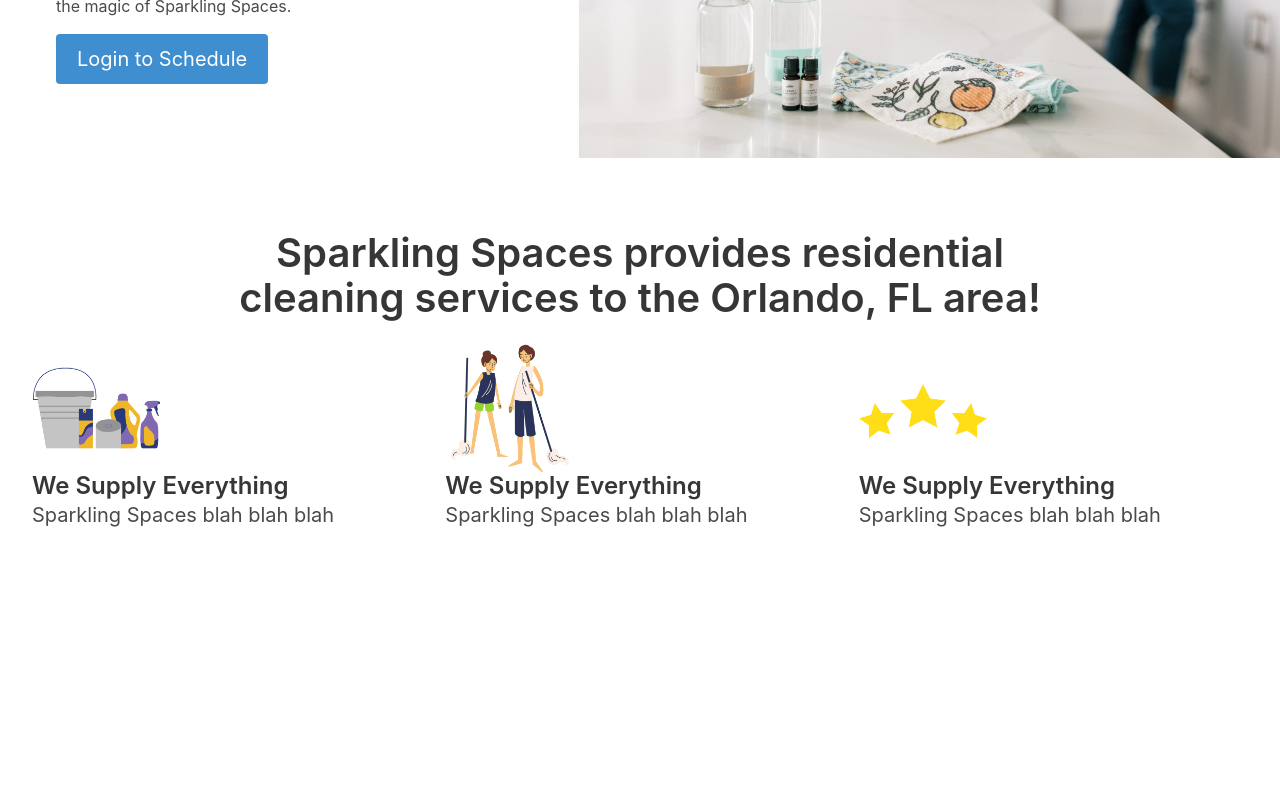
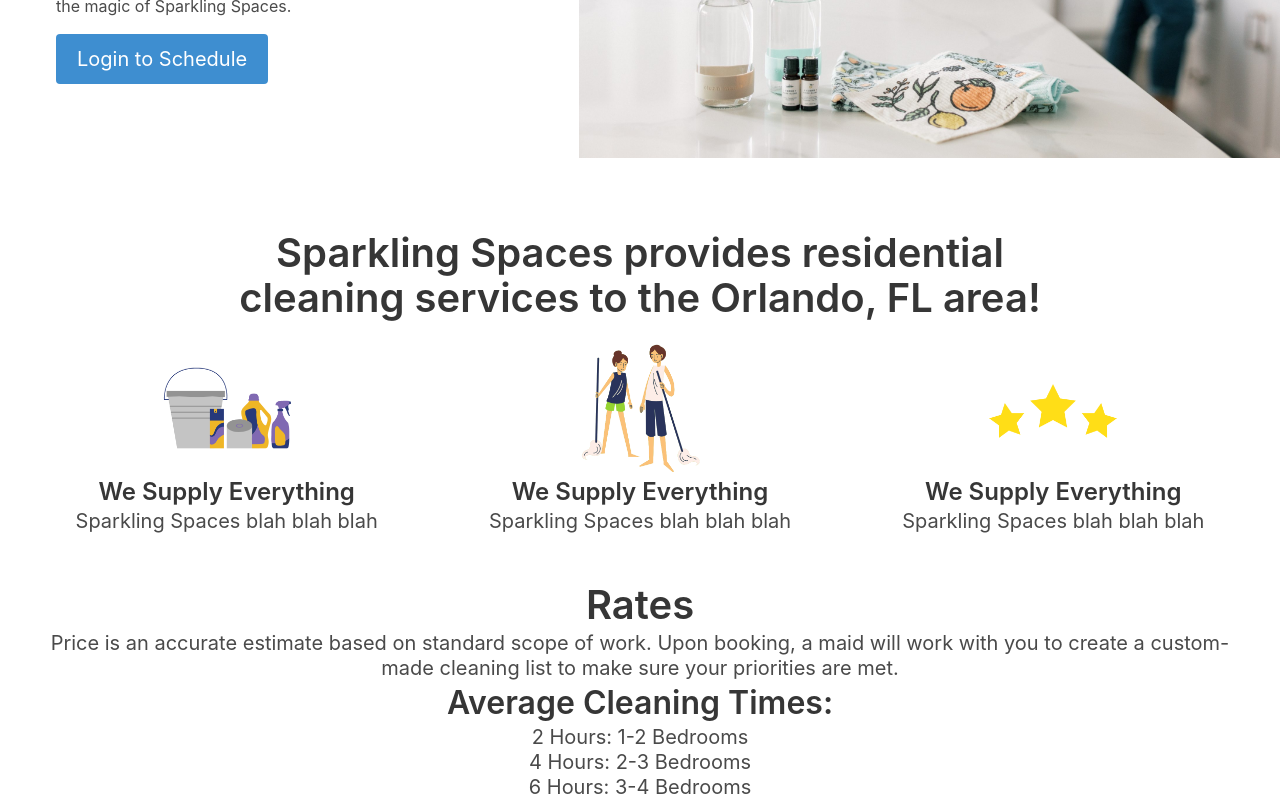
Before and after one commit to alexisn84/squeaky-clean, a React (Create React App) app in the folder client/: page / in a window 1280 px wide. Shown: the part 397-1197 px from the top of the page. Before the commit the page ends 937 px from the top, so only its background shows below. Built offline with nearby package versions, Linux system fonts and the light colour scheme.

Commit message:
rates section added

```diff
--- a/client/src/pages/Home.js
+++ b/client/src/pages/Home.js
@@ -1,4 +1,3 @@
-import { isRequiredArgument } from 'graphql';
 import React from 'react';
 import ReactDom from 'react-dom';
 import '../index.css';
@@ -25,7 +24,7 @@ export default function Home() {
                 </div>
                 <div className="column is-two-thirds is-centered">
                     <figure className="image is-5by3 m-6">
-                        <img src={HeaderImg}/>
+                        <img src={HeaderImg} alt="clean kitchen counter"/>
                     </figure>
                 </div>
             </div>
@@ -39,27 +38,42 @@ export default function Home() {
                 Sparkling Spaces provides residential <br/> cleaning services to the Orlando, FL area!
                 </div>
                 <div className="columns is-mobile is-vcentered">
-                    <div className='column is-one-third is-centered'>
-                        <figure className="image is-128x128">
-                            <img src={About1}/>
+                    <div className='column is-one-third is-centered has-text-centered'>
+                        <figure className="image is-128x128 is-inline-block">
+                            <img src={About1} alt="cleaning supplies"/>
                         </figure>
                         <div className='title is-4'>We Supply Everything</div>
                         <div className='subtitle is-5'>Sparkling Spaces blah blah blah</div>
                     </div>
-                    <div className='column is-one-third is-centered'>
-                        <figure className="image is-128x128">
-                            <img src={About2}/>
+                    <div className='column is-one-third is-centered has-text-centered'>
+                        <figure className="image is-128x128 is-inline-block">
+                            <img src={About2} alt="people mopping"/>
                         </figure>
                         <div className='title is-4'>We Supply Everything</div>
                         <div className='subtitle is-5'>Sparkling Spaces blah blah blah</div>
                     </div>
-                    <div className='column is-one-third is-centered'>
-                        <figure className="image is-128x128">
-                            <img src={About3}/>
+                    <div className='column is-one-third is-centered has-text-centered'>
+                        <figure className="image is-128x128 is-inline-block">
+                            <img src={About3} alt="three stars"/>
                         </figure>
                         <div className='title is-4'>We Supply Everything</div>
                         <div className='subtitle is-5'>Sparkling Spaces blah blah blah</div>
                     </div>
+                </div>
+            </div>
+        )
+    }
+
+    const Rates = () => {
+        return (
+            <div id="rates" className="container is-fluid mt-6">
+                <div className='title is-2 has-text-centered'>Rates</div>
+                <div className='subtitle is-5 has-text-centered'>
+                Price is an accurate estimate based on standard scope of work. Upon booking, a maid will work with you to create a custom-made cleaning list to make sure your priorities are met.
+                </div>
+                <div className='title is-3 has-text-centered'>Average Cleaning Times:</div>
+                <div className='subtitle is-5 has-text-centered'>
+                2 Hours: 1-2 Bedrooms <br/>4 Hours: 2-3 Bedrooms<br/>6 Hours: 3-4 Bedrooms
                 </div>
             </div>
         )
@@ -70,6 +84,7 @@ export default function Home() {
         <div id="landing-body">
             <Header/>
             <About/>
+            <Rates/>
         </div>
     )
 
```
